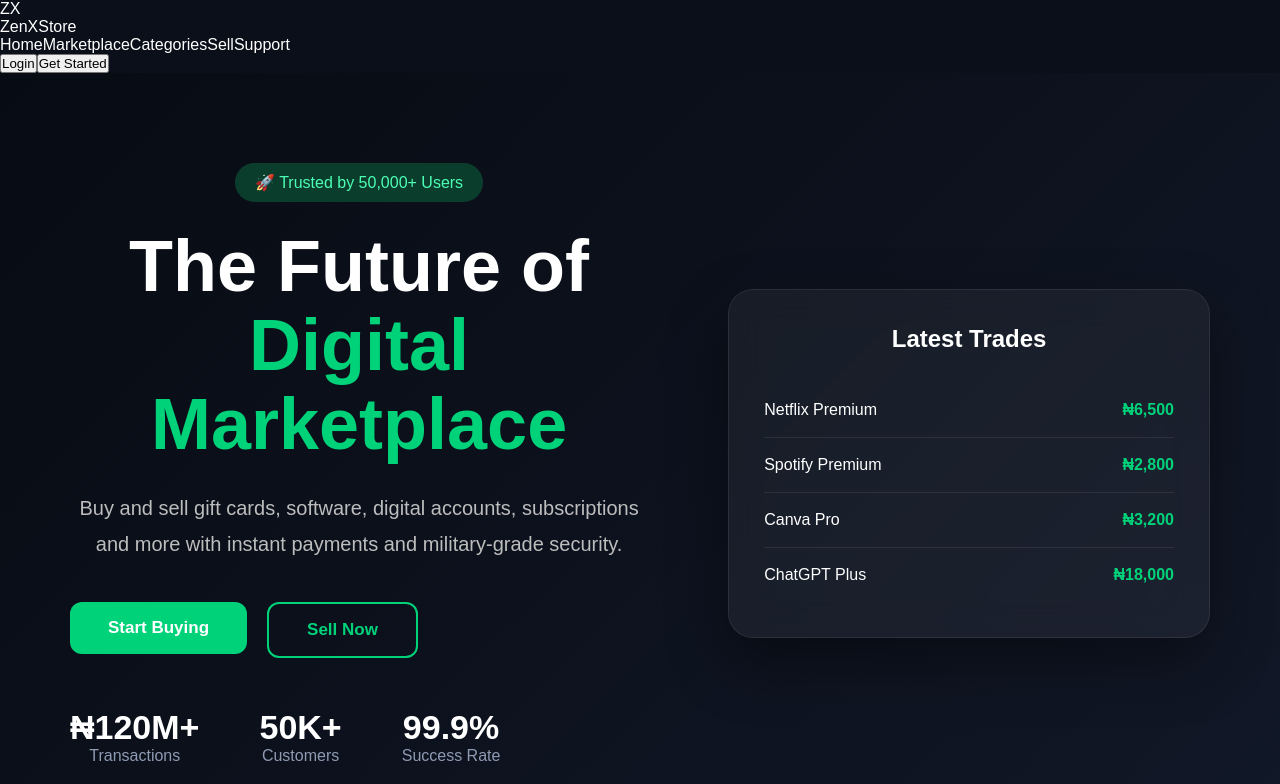
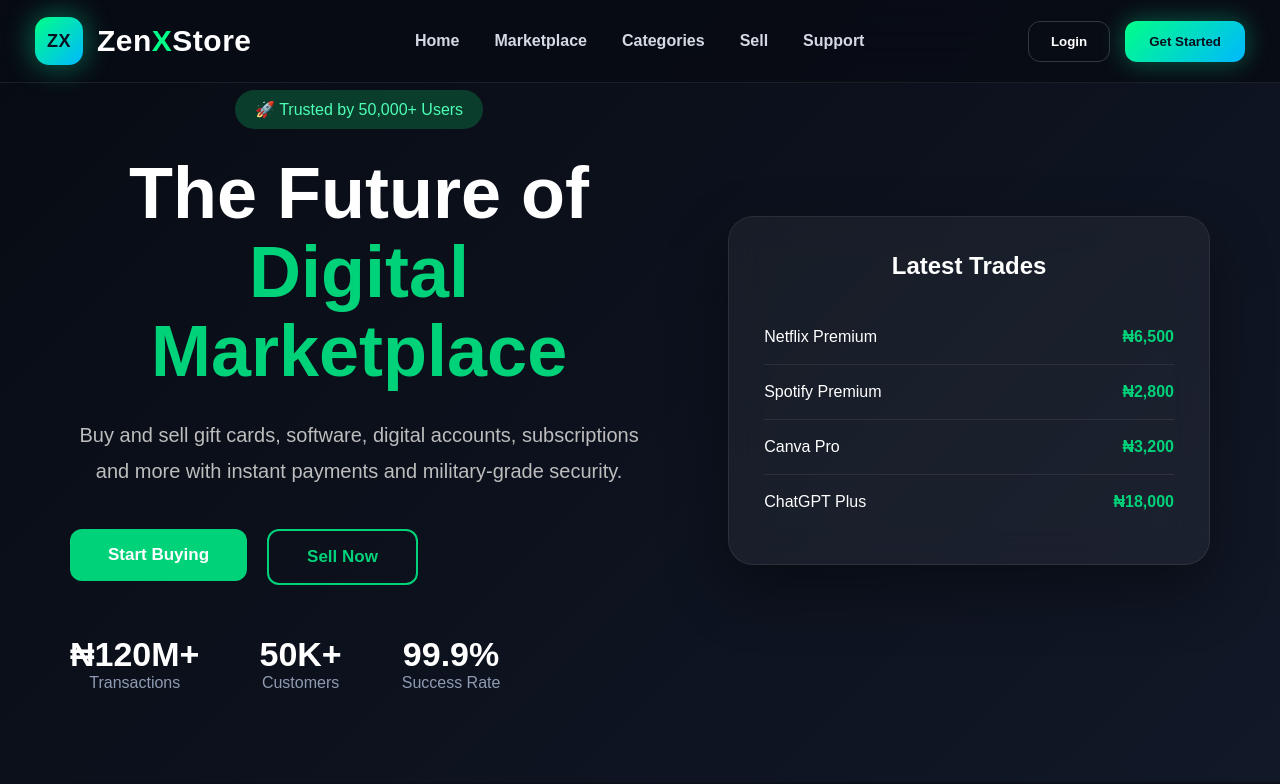
Before and after one commit to sgaeric6/ZenXstore, a Next.js app in the folder client/: page / in a window 1280 px wide. Shown: the top 784 px of the page. Built offline with nearby package versions, Linux system fonts and the light colour scheme.

Commit message:
Update layout metadata and structure

```diff
--- a/client/app/layout.tsx
+++ b/client/app/layout.tsx
@@ -1,10 +1,12 @@
 import "./globals.css";
+import "./navbar.css";
+
 import Navbar from "../components/Navbar";
 import Footer from "../components/Footer";
 
 export const metadata = {
   title: "ZenXStore",
-  description: "Buy and Sell Digital Assets Securely"
+  description: "Buy, Sell and Trade Gaming Accounts Securely",
 };
 
 export default function RootLayout({
@@ -15,9 +17,15 @@
   return (
     <html lang="en">
       <body>
+
         <Navbar />
-        {children}
+
+        <main>
+          {children}
+        </main>
+
         <Footer />
+
       </body>
     </html>
   );
```
